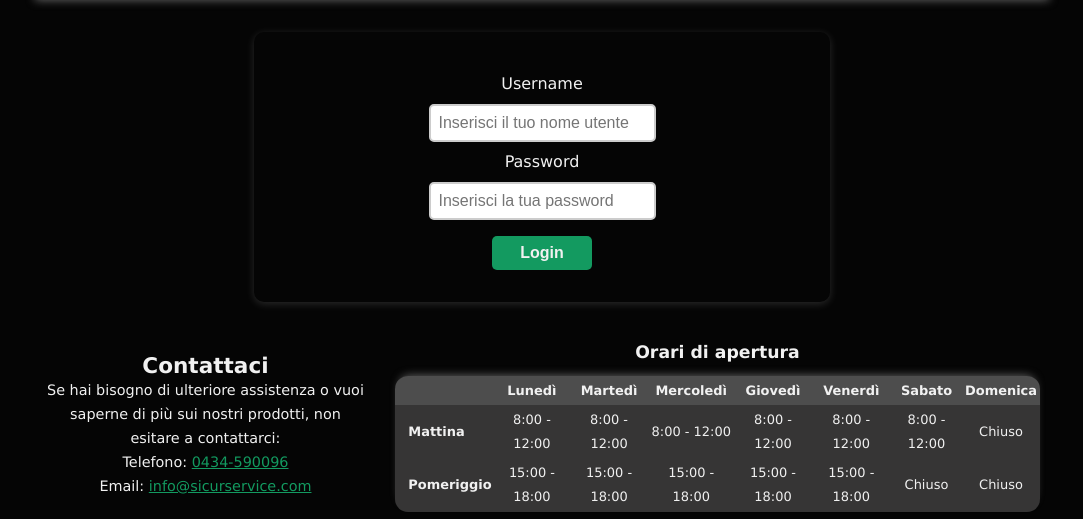
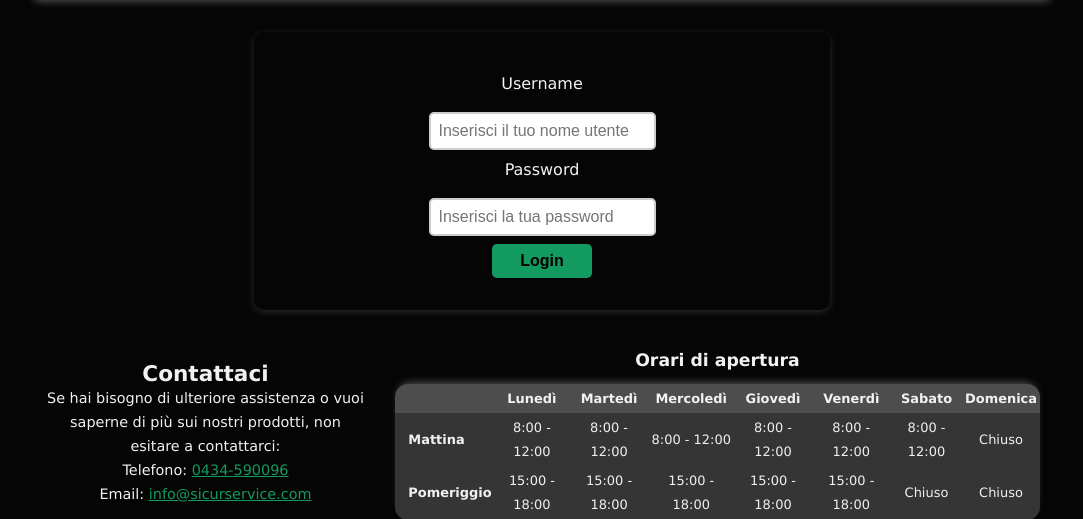
Before and after one commit to gdr00/progetto-tec, a PHP site: page /html/nocrawling/login.php in a window 1280 px wide. Shown: the part 104-623 px from the top of the page, without its empty margins (98-1181 px from the left). Run offline with PHP 8.4, Linux system fonts and the light colour scheme.

Commit message:
fix login and form button colors

```diff
--- a/css/style.css
+++ b/css/style.css
@@ -713,7 +713,7 @@ tbody tr:last-child :last-child {
 }
 
 /*******************
-       FORM\
+       FORM
 ********************/
 
 form {
@@ -732,7 +732,7 @@ input {
 
 input[type="submit"] {
   background-color: var(--formbuttoncolor);
-  color: var(--txtcolor); /*per rispettare contrasto*/
+  color: var(--navlinkhovercolor); /*per rispettare contrasto*/
   border: none;
   font-size: 1em;
   font-weight: bold;
@@ -741,7 +741,8 @@ input[type="submit"] {
 }
 
 input[type="submit"]:hover {
-  background-color: #333;
+  background-color: var(--navlinkhoverbg);
+  color: var(--navlinkhovercolor);
   cursor: pointer;
 }
 
@@ -763,6 +764,13 @@ input[type="submit"]:hover {
 #loginContainer label {
   display: block;
   margin: 0.5em 0em;
+}
+
+#loginContainer input {
+  display: block;
+  margin: 0.5em 0em;
+  margin: auto;
+  margin-top: 0.5em;
 }
 
 #loginContainer p{
```
